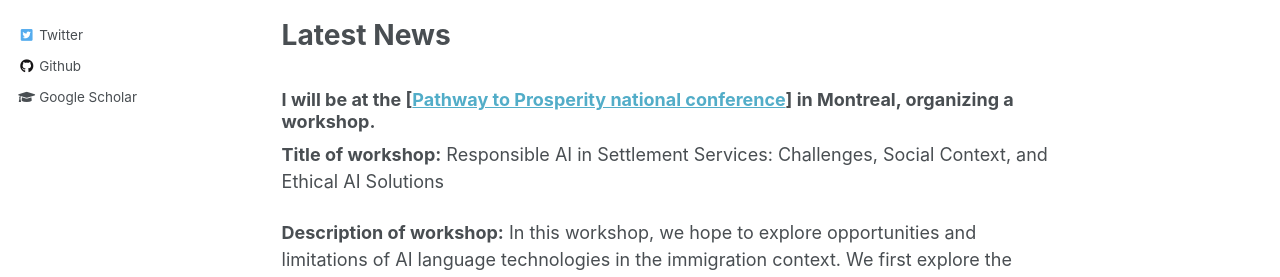
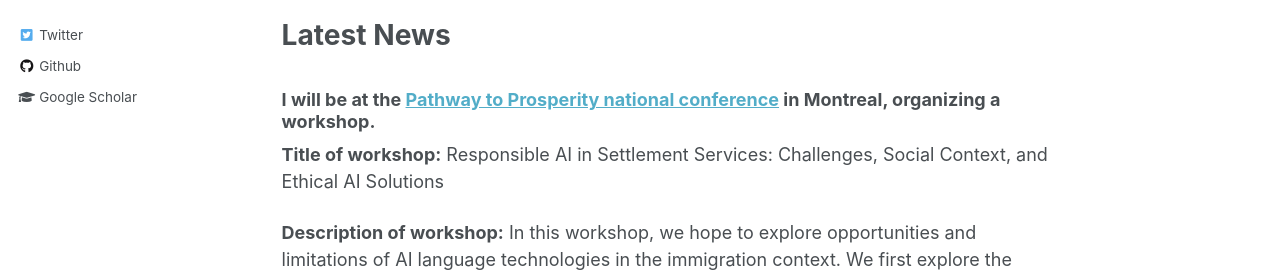
Before and after one commit to IsarNejad/IsarNejad.github.io, a Jekyll site: the page built from _pages/about.md, in a window 1280 px wide and 900 px high. Shown: the part 433-710 px from the top of the window. Built offline with Jekyll 4.4.1, drawn with Linux system fonts in a browser that asks for light colours.

```diff
--- a/_pages/about.md
+++ b/_pages/about.md
@@ -12,7 +12,7 @@ I am a Senior Research Scientist at the [National Research Council Canada](https
 
 # Latest News
 
-### I will be at the [[Pathway to Prosperity national conference](https://site.pheedloop.com/event/p2pvvp2023/home)] in Montreal, organizing a workshop.
+### I will be at the [Pathway to Prosperity national conference](https://site.pheedloop.com/event/p2pvvp2023/home) in Montreal, organizing a workshop.
 
 **Title of workshop:** Responsible AI in Settlement Services: Challenges, Social Context, and Ethical AI Solutions
 
```
